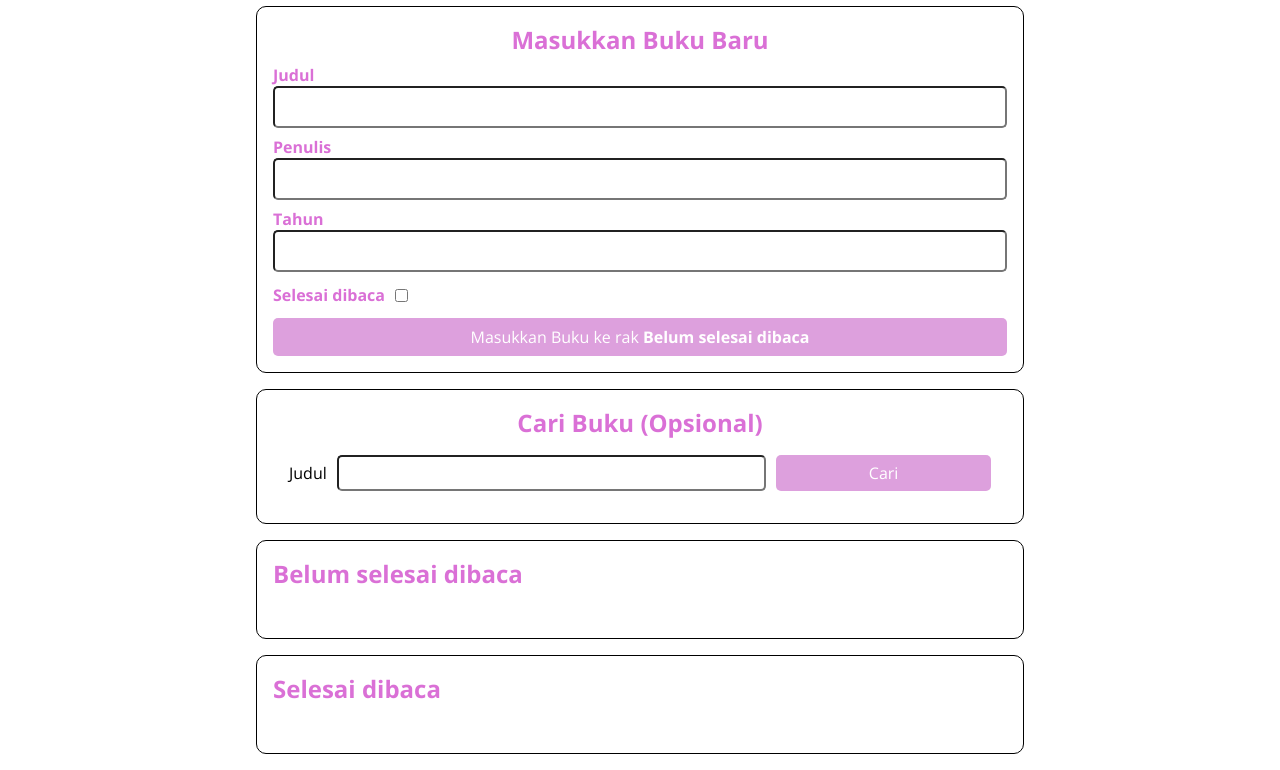
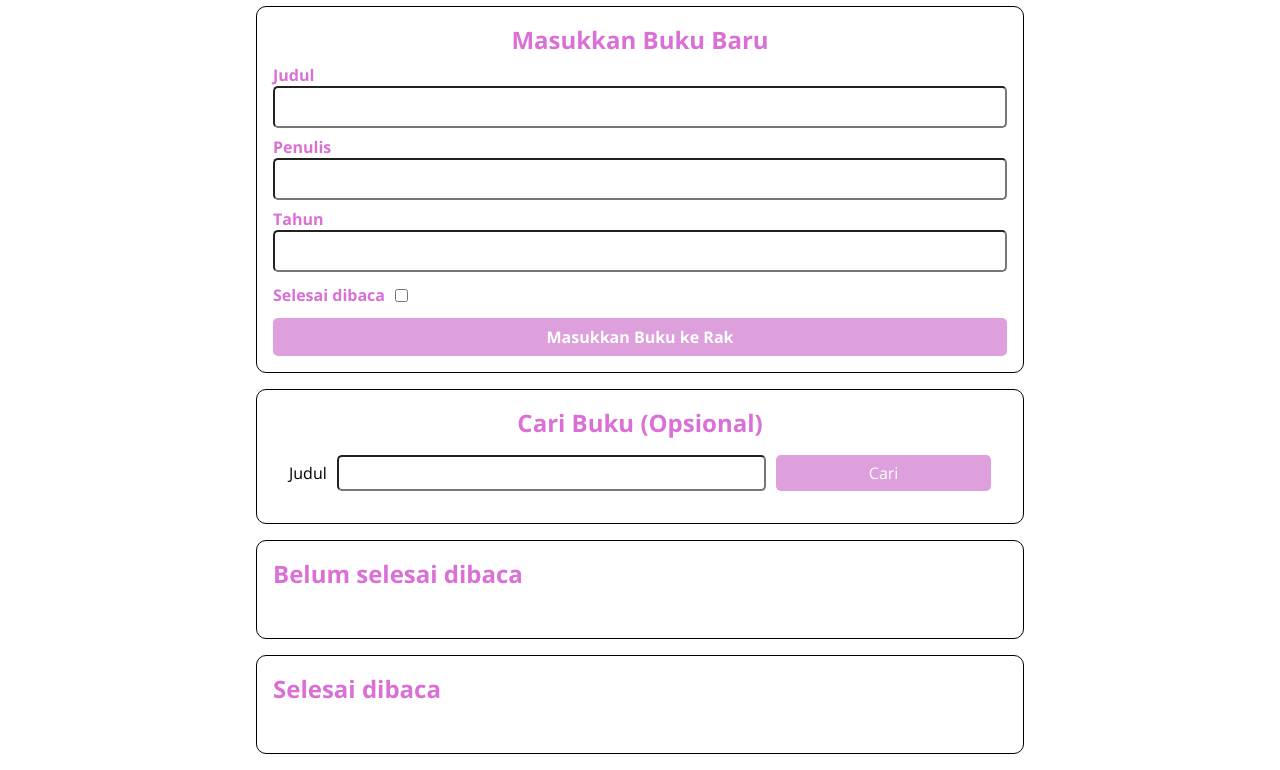
Before and after one commit to Fatimazza/frontend-bookshelf-app, a plain HTML site: page index.html in a window 1280 px wide. Shown: the part 77-847 px from the top of the page. Drawn offline with nearby package versions, Linux system fonts and the light colour scheme.

Commit message:
Add Book - Change wording for Add button

```diff
--- a/index.html
+++ b/index.html
@@ -35,7 +35,7 @@
         <label for="inputBookIsComplete">Selesai dibaca</label>
         <input id="inputBookIsComplete" type="checkbox">
       </div>
-      <button id="bookSubmit" type="submit">Masukkan Buku ke rak <span>Belum selesai dibaca</span></button>
+      <button id="bookSubmit" type="submit"><span>Masukkan Buku ke Rak</span></button>
     </form>
   </section>
 
```
